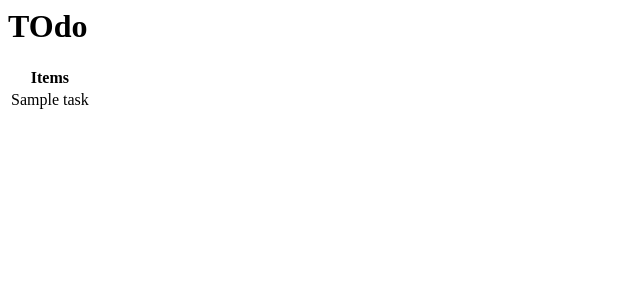
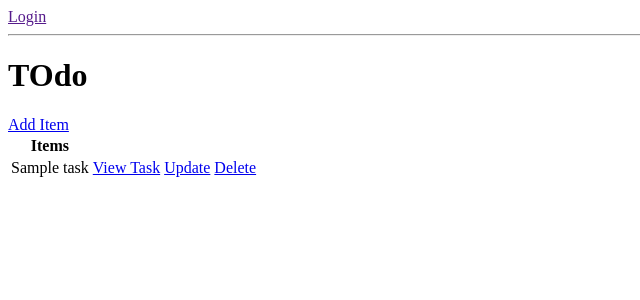
Before and after one commit to Tonimero/Todo-List-with-cladd-based-view, a Django app: page / in a window 1280 px wide. Shown: the top 300 px of the page, without its empty margins (0-640 px from the left). Run offline with Django 4.2, Linux system fonts and the light colour scheme; tables that the repository leaves empty hold one stand-in row (values such as "Sample post").

Commit message:
CRUD functionality added

```diff
--- /dev/null
+++ b/todo/templates/todo/task.html
@@ -0,0 +1 @@
+<h1>Task: {{task}}</h1>
--- a/todo/templates/todo/task_list.html
+++ b/todo/templates/todo/task_list.html
@@ -1,12 +1,34 @@
+
+
+
+
+
+
+
+<!-- if user is logged in -->
+{% if request.user.is_authenticated %}
+    <!-- To display the current logged in user -->
+    <p>{{request.user}}</p>
+    <a href="">Logout</a>
+<!-- if user is not logged in -->
+{% else %}
+    <a href="">Login</a>
+{%endif%}
+<hr>
 <h1> TOdo</h1>
-
+<a href="{% url 'create-task' %}">Add Item</a>
 <table>
     <tr>
         <th>Items</th>
+        <th></th>
+        <th></th>
     </tr>
     {% for c in tasks %}
     <tr>
         <td>{{c.title}}</td>
+        <td><a href="{% url 'task' c.id %}">View Task</a></td>
+        <td><a href="{% url 'update-task' c.id %}">Update</a></td>
+        <td><a href="{% url 'delete-task' c.id %}">Delete</a></td>
     </tr>
     {% empty %}
     <h4>No items found</h4>
--- a/todo/urls.py
+++ b/todo/urls.py
@@ -2,5 +2,9 @@ from django.urls import path
 from .views import *
 
 urlpatterns = [
-    path('', listView.as_view(), name='task')
+    path('delete-task/<int:pk>/', TodoDelete.as_view(), name='delete-task'), #the detail page looks for a primary key so we set it to <int:pk>
+    path('update-task/<int:pk>/', TodoUpdate.as_view(), name='update-task'), #the detail page looks for a primary key so we set it to <int:pk>
+    path('create-task/', TodoCreate.as_view(), name='create-task'), #the detail page looks for a primary key so we set it to <int:pk>
+    path('task/<int:pk>/', TodoDetail.as_view(), name='task'), #the detail page looks for a primary key so we set it to <int:pk>
+    path('', TodoList.as_view(), name='tasks'),
 ]
--- a/todo/views.py
+++ b/todo/views.py
@@ -1,9 +1,36 @@
 from django.shortcuts import render
-from django.views.generic.list import ListView
+from django.views.generic.list import ListView #like the homepage. like objects.a()
+from django.views.generic.detail import DetailView #like the detail page. like get_object_or _404
+from django.views.generic.edit import CreateView, UpdateView, DeleteView #this view Creates a post. C in CRUD
+from django.urls import reverse_lazy #handles redirect
+
 
 from todo.models import * #imports all the models from the models.py file
 
 # Create your views here.
-class listView(ListView): #ListView contains functionalities that reqrns a query set of data
+class TodoList(ListView): #ListView contains functionalities that reqrns a query set of data
     model = Task
     context_object_name = 'tasks' #changes the default Object_list that gets all the objects from the data base to task
+
+class TodoDetail(DetailView):
+    model = Task
+    context_object_name = 'task'
+    template_name = 'todo/task.html'
+
+class TodoCreate(CreateView): #Create view uses a model form. By default, the CreateView gves us a model form to work with
+    model = Task
+    template_name = 'todo/create.html'
+    fields = '__all__' #this brings out all the fields from the model and renders it to the create form
+    success_url = reverse_lazy('tasks') #back to the homepage
+
+class TodoUpdate(UpdateView): #Create view uses a model form. By default, the CreateView gves us a model form to work with
+    model = Task
+    template_name = 'todo/update.html'
+    fields = '__all__' #this brings out all the fields from the model and renders it to the create form
+    success_url = reverse_lazy('tasks') #back to the homepage
+
+class TodoDelete(DeleteView): #Create view uses a model form. By default, the CreateView gves us a model form to work with
+    model = Task
+    template_name = 'todo/delete.html'
+    fields = '__all__' #this brings out all the fields from the model and renders it to the create form
+    success_url = reverse_lazy('tasks') #back to the homepage
```
Also changed, not shown: todo/templates/todo/create.html (added, +8 -0 lines), todo/templates/todo/delete.html (added, +9 -0 lines), todo/templates/todo/update.html (added, +9 -0 lines).
